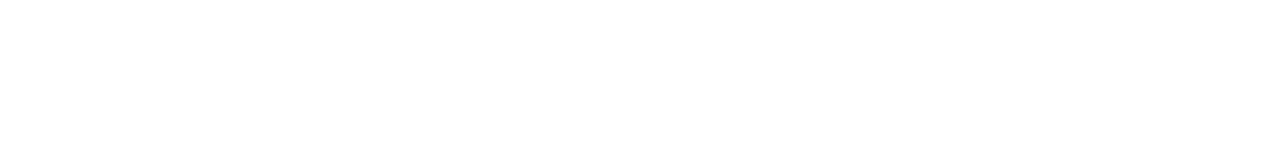
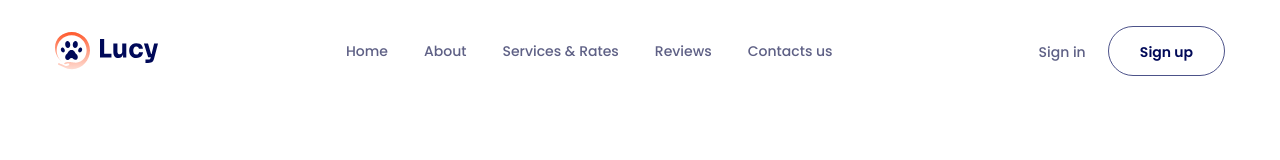
Before and after one commit to bacdevv/f8-project-04, a plain HTML site: page index.html in a window 1280 px wide. Drawn offline with Linux system fonts and the light colour scheme.

Commit message:
Finish header section

```diff
--- a/assets/css/styles.css
+++ b/assets/css/styles.css
@@ -9,6 +9,10 @@ html {
 body {
 	font-size: 1.6rem;
 	font-family: "Poppins", sans-serif;
+}
+
+a {
+	text-decoration: none;
 }
 
 h1,
@@ -27,3 +31,58 @@ button {
 	font-size: inherit;
 	font-family: inherit;
 }
+
+.container {
+	width: 1170px;
+	max-width: calc(100% - 48px);
+	margin: 0 auto;
+}
+
+.btn {
+	--height: 56px;
+
+	display: inline-block;
+	min-width: 130px;
+	height: var(--height);
+	line-height: var(--height);
+	border-radius: 999px;
+	border: 1px solid rgba(0, 9, 88, 0.7);
+	text-align: center;
+	color: #000958;
+	text-align: center;
+	font-size: 1.4rem;
+	font-weight: 600;
+}
+
+.header {
+	padding: 26px 0;
+}
+
+.header__inner {
+	display: flex;
+	align-items: center;
+	justify-content: space-between;
+}
+
+.navbar__list {
+	display: flex;
+}
+
+.header-action__link,
+.navbar__link {
+	color: #5e6085;
+	padding: 8px 18px;
+	font-size: 1.4rem;
+	font-weight: 500;
+	line-height: 1;
+}
+
+.navbar__link:hover {
+	color: #000958;
+	text-shadow: 0 0 0 currentColor;
+}
+
+.header-action__btn {
+	--height: 50px;
+	min-width: 117px;
+}
--- a/index.html
+++ b/index.html
@@ -5,7 +5,7 @@
 		<meta name="viewport" content="width=device-width, initial-scale=1.0" />
 		<title>Lucy</title>
 
-		<!-- Favicon -->
+		<!-- === Favicon === -->
 		<link rel="apple-touch-icon" sizes="57x57" href="./assets/favicon" />
 		<link rel="apple-touch-icon" sizes="60x60" href="./assets/favicon/apple-icon-60x60.png" />
 		<link rel="apple-touch-icon" sizes="72x72" href="./assets/favicon/apple-icon-72x72.png" />
@@ -24,10 +24,10 @@
 		<meta name="msapplication-TileImage" content="./assets/favicon/ms-icon-144x144.png" />
 		<meta name="theme-color" content="#ffffff" />
 
-		<!-- Reset CSS -->
+		<!-- === Reset CSS === -->
 		<link rel="stylesheet" href="./assets/css/reset.css" />
 
-		<!-- Embed Fonts -->
+		<!-- === Embed Fonts === -->
 		<link rel="preconnect" href="https://fonts.googleapis.com" />
 		<link rel="preconnect" href="https://fonts.gstatic.com" crossorigin />
 		<link
@@ -35,8 +35,45 @@
 			rel="stylesheet"
 		/>
 
-		<!-- Styles -->
+		<!-- === Styles === -->
 		<link rel="stylesheet" href="./assets/css/styles.css" />
 	</head>
-	<body></body>
+	<body>
+		<!-- === HEADER === -->
+		<header class="header">
+			<div class="container">
+				<div class="header__inner">
+					<!-- === Logo === -->
+					<img src="./assets/img/logo.svg" alt="Lucy" class="logo" />
+
+					<!-- === Navbar === -->
+					<nav class="navbar">
+						<ul class="navbar__list">
+							<li class="navbar__item">
+								<a href="#!" class="navbar__link">Home</a>
+							</li>
+							<li class="navbar__item">
+								<a href="#!" class="navbar__link">About</a>
+							</li>
+							<li class="navbar__item">
+								<a href="#!" class="navbar__link">Services & Rates</a>
+							</li>
+							<li class="navbar__item">
+								<a href="#!" class="navbar__link">Reviews</a>
+							</li>
+							<li class="navbar__item">
+								<a href="#!" class="navbar__link">Contacts us</a>
+							</li>
+						</ul>
+					</nav>
+
+					<!-- === Header Actions === -->
+					<div class="header-action">
+						<a href="#!" class="header-action__link">Sign in</a>
+						<a href="#!" class="btn header-action__btn">Sign up</a>
+					</div>
+				</div>
+			</div>
+		</header>
+	</body>
 </html>
```
Also changed, not shown: assets/img/logo.svg (added).
